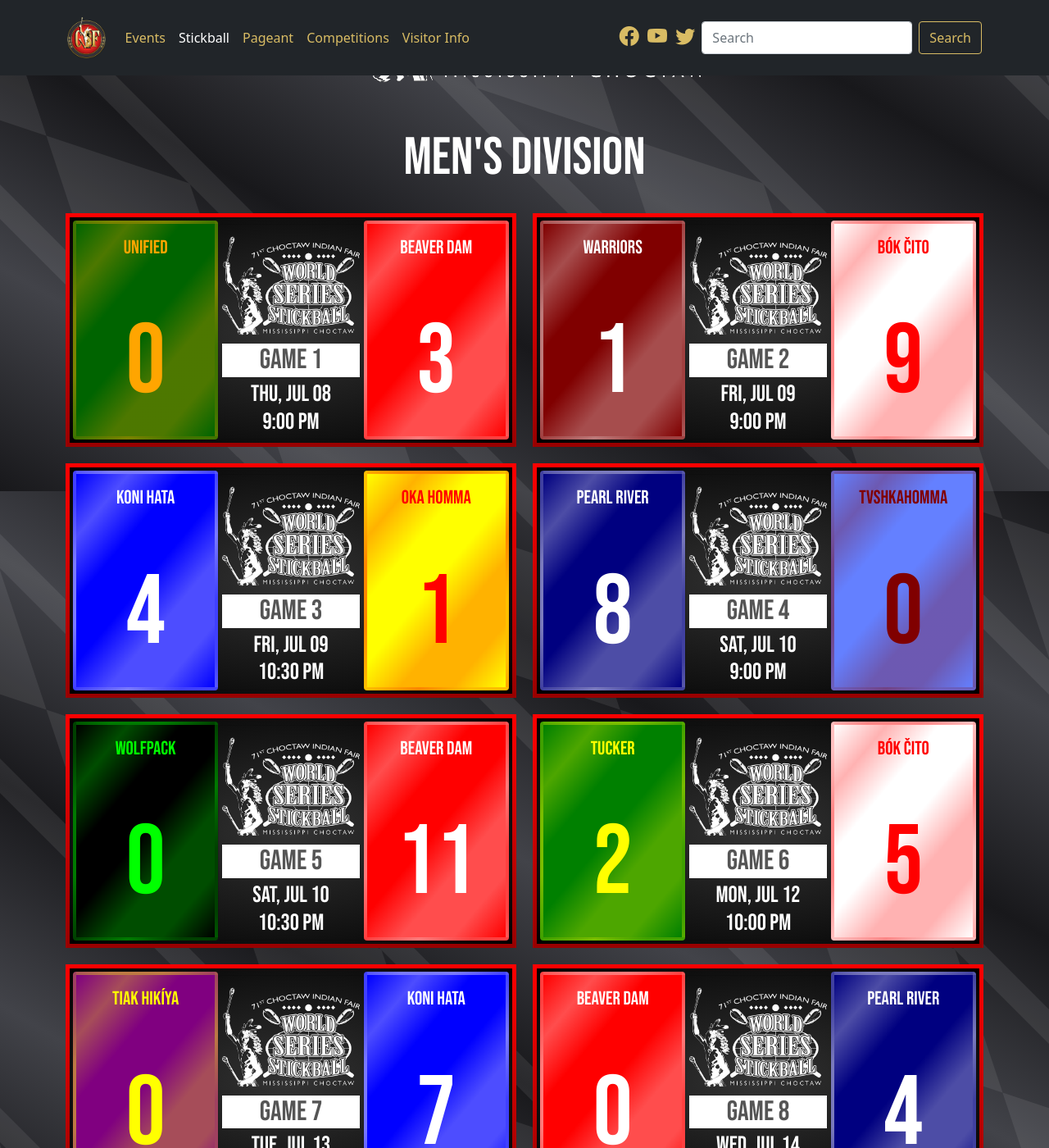
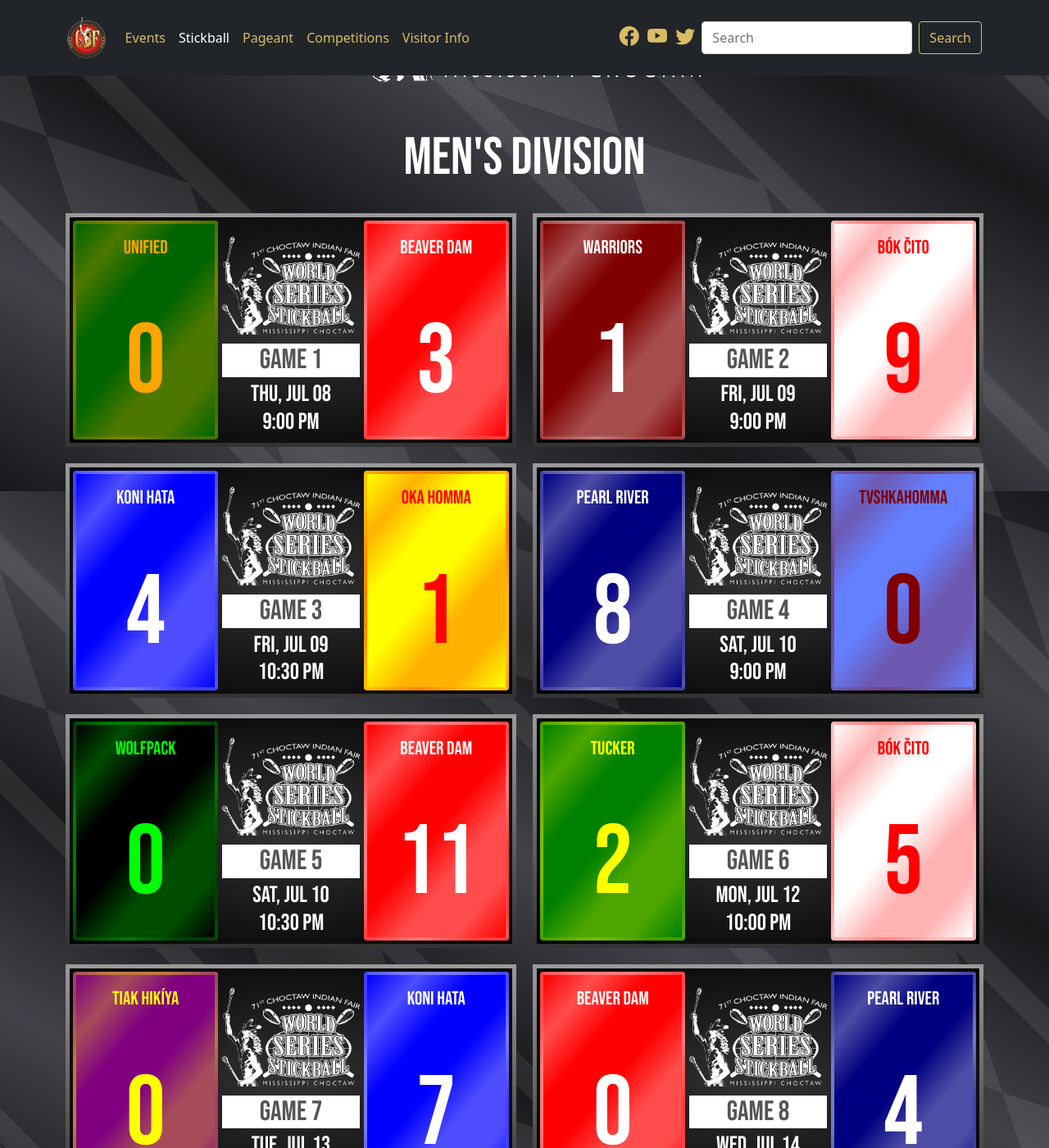
Before and after one commit to smattera/smattera.github.io, a Jekyll site: the page built from stickball/index.md, in a window 1280 px wide and 1400 px high, scrolled down 391 px. Shown: the whole window at 82% size. Built offline with Jekyll 4.4.1, drawn with Linux system fonts in a browser that asks for light colours; nearby versions of some CDN libraries.

Commit message:
Update game.html

```diff
--- a/_includes/game.html
+++ b/_includes/game.html
@@ -1,5 +1,5 @@
 <div class="col">
-  <div class="row row-cols-3 g-1 p-1 card-red-border" style="background: radial-gradient(#333, #000);">
+  <div class="row row-cols-3 g-1 p-1 card-black-border" style="background: radial-gradient(#333, #000);">
     <div class="col-4 card mt-0 position-relative" style="background: linear-gradient(130deg, rgba({{ include.t1c2 }}, 0), rgba({{ include.t1c2 }}, 0.3), rgba({{ include.t1c2 }}, 0), rgba({{ include.t1c2 }}, 0), rgba({{ include.t1c2 }}, 0.3), rgba({{ include.t1c2 }}, 0.3), rgba({{ include.t1c2 }}, 0)), rgba({{ include.t1c }}, 1); color: rgba({{ include.t1c2 }},1); border: 4px solid rgba({{ include.t1c2 }}, 0.25);">
       <div class="card-head pt-3 h3" style="font-size:1.45rem;">{{ include.t1 }}</div>
       <div class="card-footer position-absolute bottom-0 start-50 translate-middle-x p-0 text-nowrap" style="background: transparent; font-size: 120px; border: none;">{{ include.t1s }}</div>
--- a/assets/css/main.css
+++ b/assets/css/main.css
@@ -157,6 +157,13 @@
   border-image-source: linear-gradient(to bottom, #ff0000, #990000);
 }
 
+.card-black-border {
+  border: 10px solid;
+  border-image-slice: 1;
+  border-width: 5px;
+  border-image-source: linear-gradient(to bottom, #999, #333);
+}
+
 .opaque {
   color: #fff;
 }
```
Also changed, not shown: assets/css/main.scss (+7 -0 lines), 2 other files.
